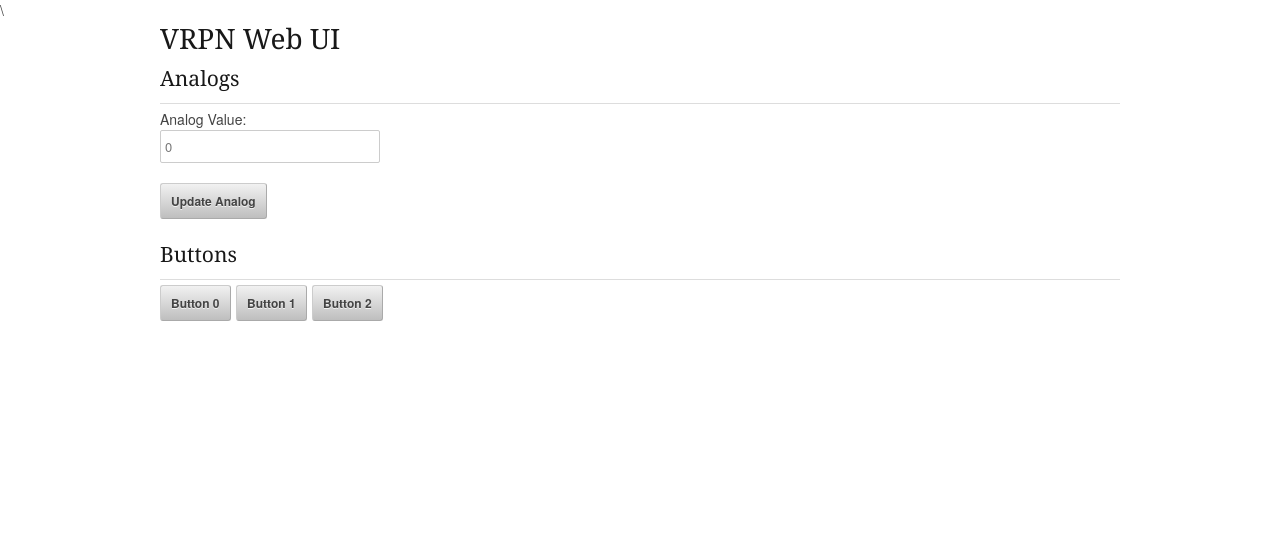
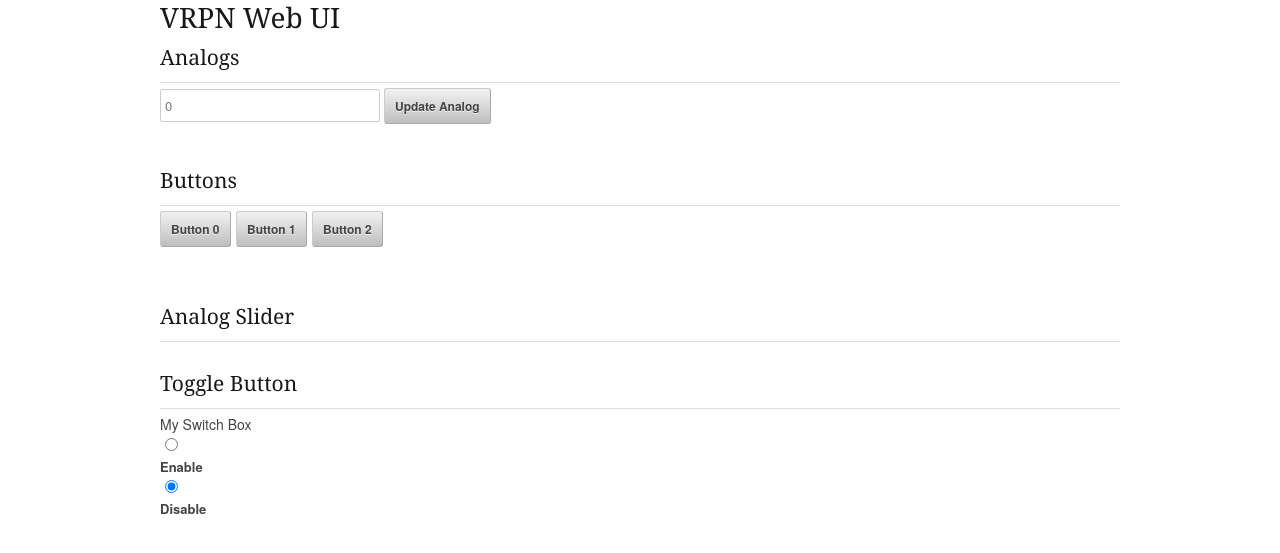
Before and after one commit to lpberg/vrpn_web_ui, a Flask app: page / in a window 1280 px wide. Shown: the top 553 px of the page. Run offline with Flask 2, Linux system fonts and the light colour scheme; some libraries are stand-ins or nearby versions.

Commit message:
slight adjustments to index.html

```diff
--- a/templates/index.html
+++ b/templates/index.html
@@ -5,29 +5,36 @@
 <!--[if (gte IE 9)|!(IE)]><!--><html lang="en"> <!--<![endif]-->
 <head>
 	<meta charset="utf-8">
-	<title>vrpn web interface</title>\
+	<title>vrpn web interface</title>
 	<!--[if lt IE 9]>
 		<script src="http://html5shim.googlecode.com/svn/trunk/html5.js"></script>
 	<![endif]-->
+	<!--Jquery-->
     <script src="//ajax.googleapis.com/ajax/libs/jquery/1.10.2/jquery.min.js"></script>
+	<!--external JavaScript functions-->
 	<script src="{{ url_for('static', filename='helper.js') }}"></script>
+	<!--Jquery UI -->
+	<script src="{{ url_for('static', filename='jquery-ui-1.10.3.custom.js') }}"></script>
+	<!--required for touch devices (Jquery UI does not support touch)-->
+	<script src="{{ url_for('static', filename='jquery.ui.touch-punch.min.js') }}"></script>
+	<!--Skeleton CSS (3)-->
 	<link rel=stylesheet type=text/css href="{{ url_for('static', filename='base.css') }}">
+	<link rel=stylesheet type=text/css href="{{ url_for('static', filename='skeleton.css') }}">
 	<link rel=stylesheet type=text/css href="{{ url_for('static', filename='layout.css') }}">
-	<link rel=stylesheet type=text/css href="{{ url_for('static', filename='skeleton.css') }}">
-
+	<!--Jquery UI CSS-->
+	<link rel=stylesheet type=text/css href="{{ url_for('static', filename='smoothness/jquery-ui-1.10.3.custom.css') }}">
 </head>
 <body>
-
 	<div class="container">
 	<h3>VRPN Web UI</h3>
 
 	<h4>Analogs</h4>
 	<hr style="margin-bottom:5px">
 	<div id="analog_controls">
-			Analog Value:<input id="analogInputBox" type="text" value="0">
-			<input type="submit" id="analogSubmitButton" value="Update Analog"><br>
+		<input id="analogInputBox" type="text" value="0" style="display: inline-block;">
+		<input type="button" id="analogSubmitButton" value="Update Analog"><br>
 	</div> <!-- END analog_controls -->
-
+	<br>
 	<h4>Buttons<h4>
 	<hr style="margin-bottom:5px">
 	<div id="button_controls">
@@ -35,17 +42,28 @@
 		<input data-vrpn-button="1" type="button" value="Button 1">
 		<input data-vrpn-button="2" type="button" value="Button 2">
 	</div><!-- END button_controls -->
+	<br>
+	<h4>Analog Slider</h4>
+	<hr style="margin-bottom:5px">
+	<div id="slider_controls"></div>
+	<br>
+	<h4>Toggle Button</h4>
+	<hr style="margin-bottom:5px">
+	<div id="radio_controls"></div>
+
 	</div><!-- END container -->
 
-
 	<script>
+	<!--document ready function creates objects and events for html-->
 	$(document).ready(function() {
+		makeToggleSwitch(12,"My Switch Box","Enable","Disable");
+		makeAnalogSlider("SliderLabel",10);
 		findAndActivateButtons();
 		setAnalogBehavior($("#analogSubmitButton"),$("#analogInputBox"),0);
-		//makeButton(4, "Button 4");
-		//makeAnalogInput("Dynamic Analog",12,1);
+		makeButton(3, "Button 3");
+		makeButton(4, "Button 4");
+		makeAnalogInput("Dynamic Analog",12,1);
 	});
 	</script>
-
 </body>
 </html>
```
Lines whose indentation alone changed are shown as unchanged.
